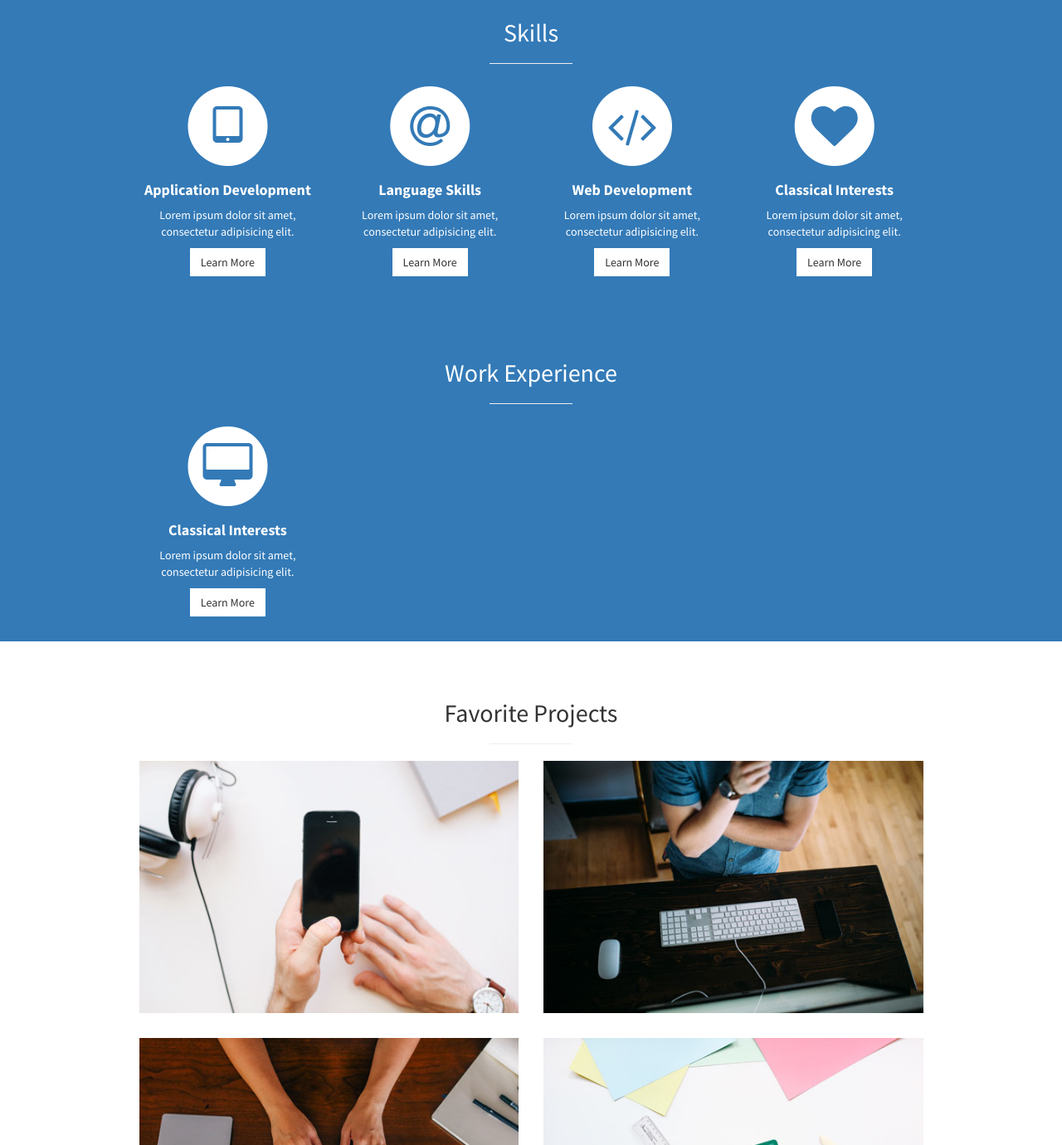
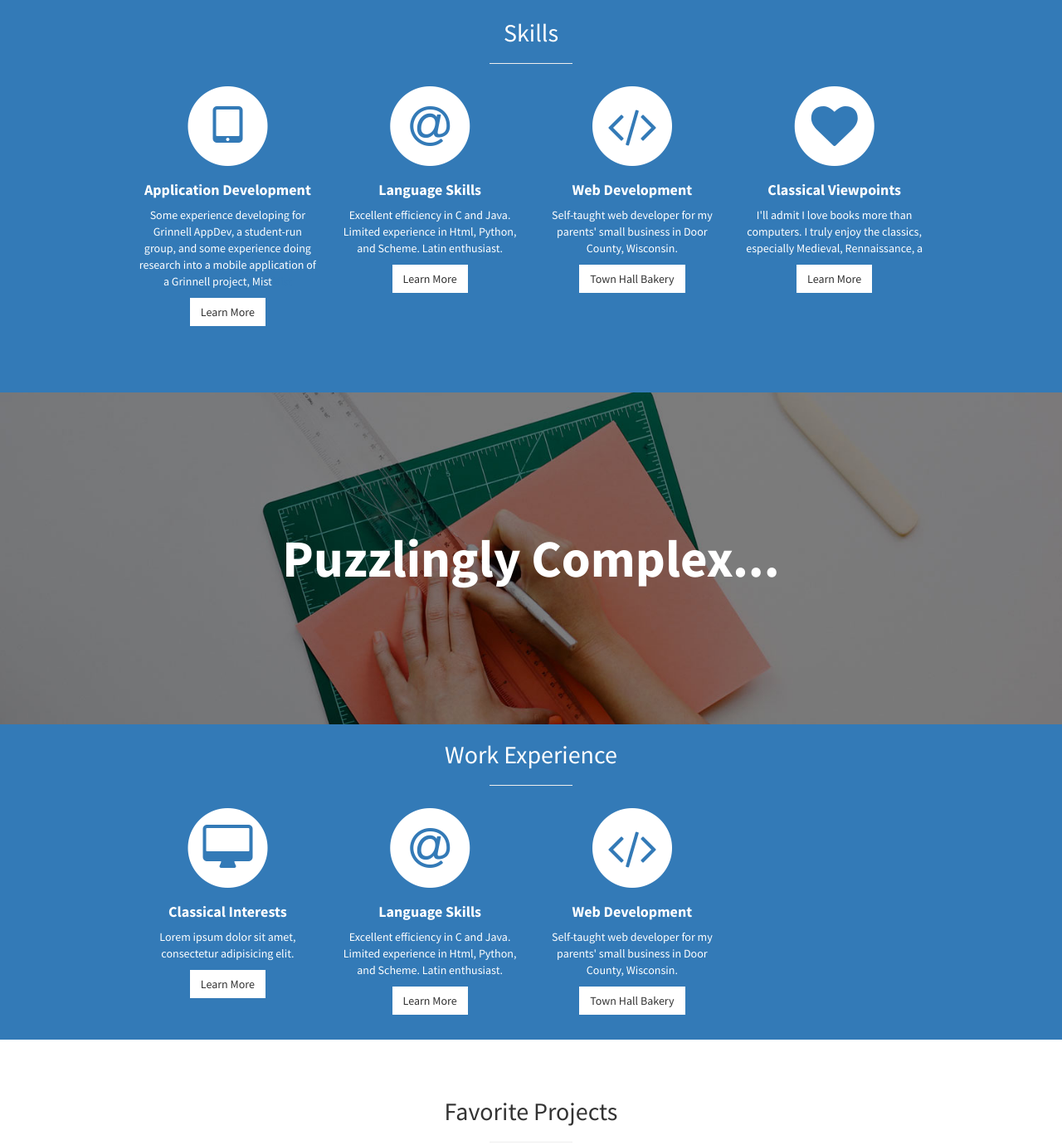
Before and after one commit to Rjervis3/Personal_Website, a website: page index.html in a window 1280 px wide. Shown: the part 1020-2400 px from the top of the page at 83% size. Drawn offline with Linux system fonts and the light colour scheme.

Commit message:
updated texts

```diff
--- a/index.html
+++ b/index.html
@@ -72,7 +72,7 @@
         <div class="container">
             <div class="row">
                 <div class="col-lg-12 text-center">
-                    <h2>New and beautiful code with strong architecture and old logic </h2>
+                    <h2>Shiny code with strong architecture and old logic </h2>
                     <p class="lead"></p>
                 </div>
             </div>
@@ -99,7 +99,9 @@
                                 <h4>
                                     <strong>Application Development</strong>
                                 </h4>
-                                <p>Lorem ipsum dolor sit amet, consectetur adipisicing elit.</p>
+                                <p>Some experience developing for Grinnell AppDev, a student-run group,
+                                    and some experience doing research into a mobile application of a
+                                    Grinnell project, Mist<a href=# class="btn-link">Mist </a></p>
                                 <a href="#" class="btn btn-light">Learn More</a>
                             </div>
                         </div>
@@ -112,7 +114,7 @@
                                 <h4>
                                     <strong>Language Skills</strong>
                                 </h4>
-                                <p>Lorem ipsum dolor sit amet, consectetur adipisicing elit.</p>
+                                <p>Excellent efficiency in C and Java. Limited experience in Html, Python, and Scheme. Latin enthusiast. </p>
                                 <a href="#" class="btn btn-light">Learn More</a>
                             </div>
                         </div>
@@ -125,8 +127,9 @@
                                 <h4>
                                     <strong>Web Development</strong>
                                 </h4>
-                                <p>Lorem ipsum dolor sit amet, consectetur adipisicing elit.</p>
-                                <a href="#" class="btn btn-light">Learn More</a>
+                                <p>Self-taught web developer for my parents' small business in Door County,
+                                    Wisconsin.</p>
+                                <a href="http://www.townhallbakery.com" class="btn btn-light">Town Hall Bakery</a>
                             </div>
                         </div>
                         <div class="col-md-3 col-sm-6">
@@ -136,9 +139,10 @@
                                 <i class="fa fa-heart fa-stack-1x text-primary"></i>
                             </span>
                                 <h4>
-                                    <strong>Classical Interests</strong>
+                                    <strong>Classical Viewpoints</strong>
                                 </h4>
-                                <p>Lorem ipsum dolor sit amet, consectetur adipisicing elit.</p>
+                                <p>I'll admit I love books more than computers. I truly enjoy
+                                    the classics, especially Medieval, Rennaissance, a</p>
                                 <a href="#" class="btn btn-light">Learn More</a>
                             </div>
                         </div>
@@ -151,7 +155,11 @@
         </div>
         <!-- /.container -->
     </section>
-
+<aside class="callout">
+        <div class="text-vertical-center">
+            <h1>Puzzlingly Complex...</h1>
+        </div>
+    </aside>
 <!-- Work -->
  <section id="work" class="work bg-primary">
         <div class="container">
@@ -171,10 +179,38 @@
                                 </h4>
                                 <p>Lorem ipsum dolor sit amet, consectetur adipisicing elit.</p>
                                 <a href="#" class="btn btn-light">Learn More</a>
+                         </div>
+                     </div>
+                         <div class="col-md-3 col-sm-6">
+                            <div class="service-item">
+                                <span class="fa-stack fa-4x">
+                                <i class="fa fa-circle fa-stack-2x"></i>
+                                <i class="fa fa-at fa-stack-1x text-primary"></i>
+                            </span>
+                                <h4>
+                                    <strong>Language Skills</strong>
+                                </h4>
+                                <p>Excellent efficiency in C and Java. Limited experience in Html, Python, and Scheme. Latin enthusiast. </p>
+                                <a href="#" class="btn btn-light">Learn More</a>
                             </div>
-                     </div>
+                        </div>
+                        <div class="col-md-3 col-sm-6">
+                            <div class="service-item">
+                                <span class="fa-stack fa-4x">
+                                <i class="fa fa-circle fa-stack-2x"></i>
+                                <i class="fa fa-code fa-stack-1x text-primary"></i>
+                            </span>
+                                <h4>
+                                    <strong>Web Development</strong>
+                                </h4>
+                                <p>Self-taught web developer for my parents' small business in Door County,
+                                    Wisconsin.</p>
+                                <a href="http://www.townhallbakery.com" class="btn btn-light">Town Hall Bakery</a>
+                            </div>
+                        </div>
                      </div>
                 </div>
+            </div>
                     <!-- /.row (nested) -->
          </div>
     </section>
@@ -255,7 +291,7 @@
                 <div class="col-lg-10 col-lg-offset-1 text-center">
                     <h4><strong>Renn Jervis</strong>
                     </h4>
-                    <p>6362 State Highway 57<br>Sturgeon Bay, WI 54235</p>
+                    <p>Grinnell College <br> 1115 8th Avenue<br>Grinnell, IA 50112</p>
                     <ul class="list-unstyled">
 
                         <li><i class="fa fa-envelope-o fa-fw"></i>  <a href="jervisre@renaissancecoding.com">jervisre@renaissancecoding.com</a>
@@ -271,7 +307,7 @@
                         </li>
                     </ul>
                     <hr class="small">
-                    <p class="text-muted">Copyright &copy; Your Website 2014</p>
+                    <p class="text-muted">Copyright &copy; RenaissanceCoding 2015</p>
                 </div>
             </div>
         </div>
```
